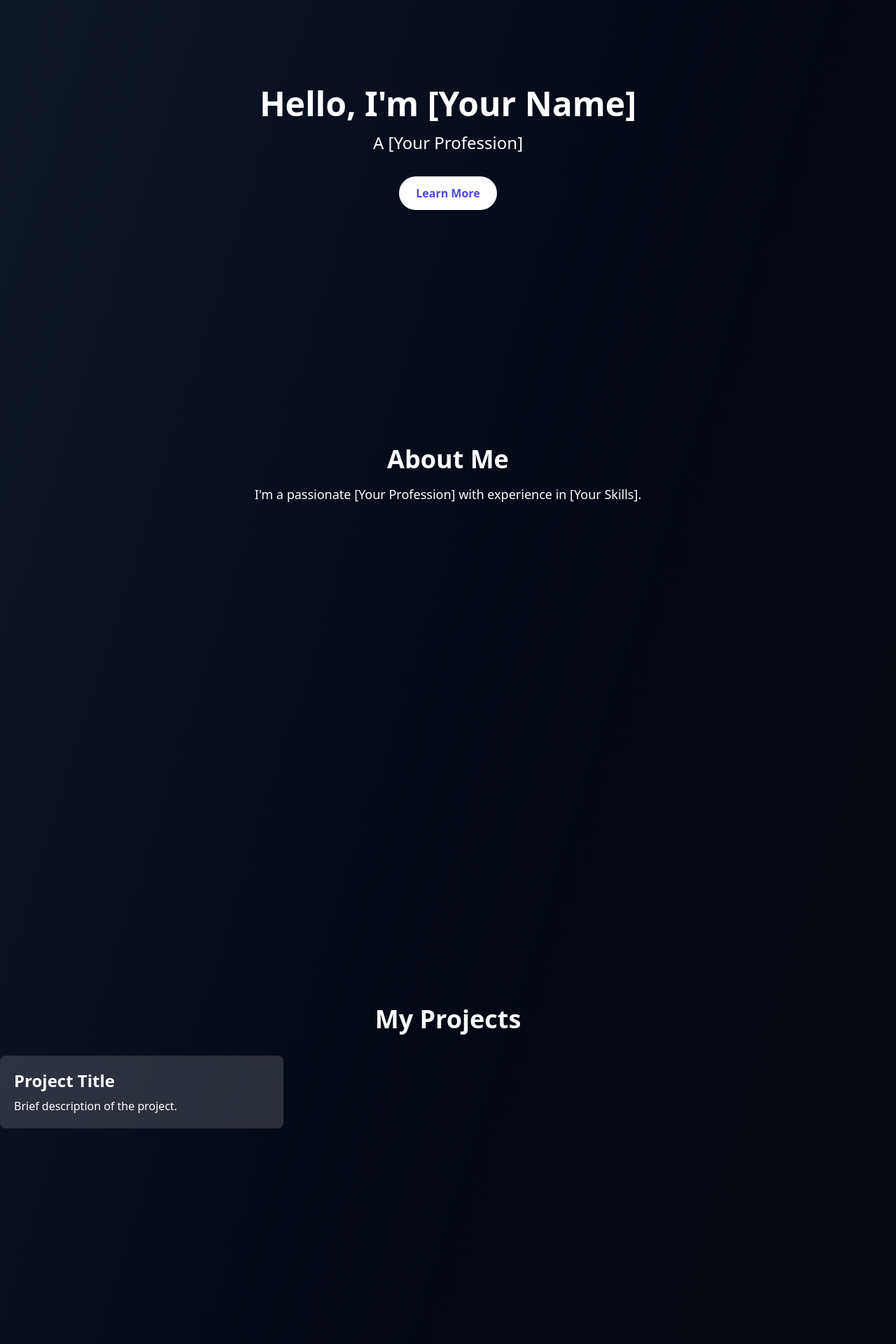
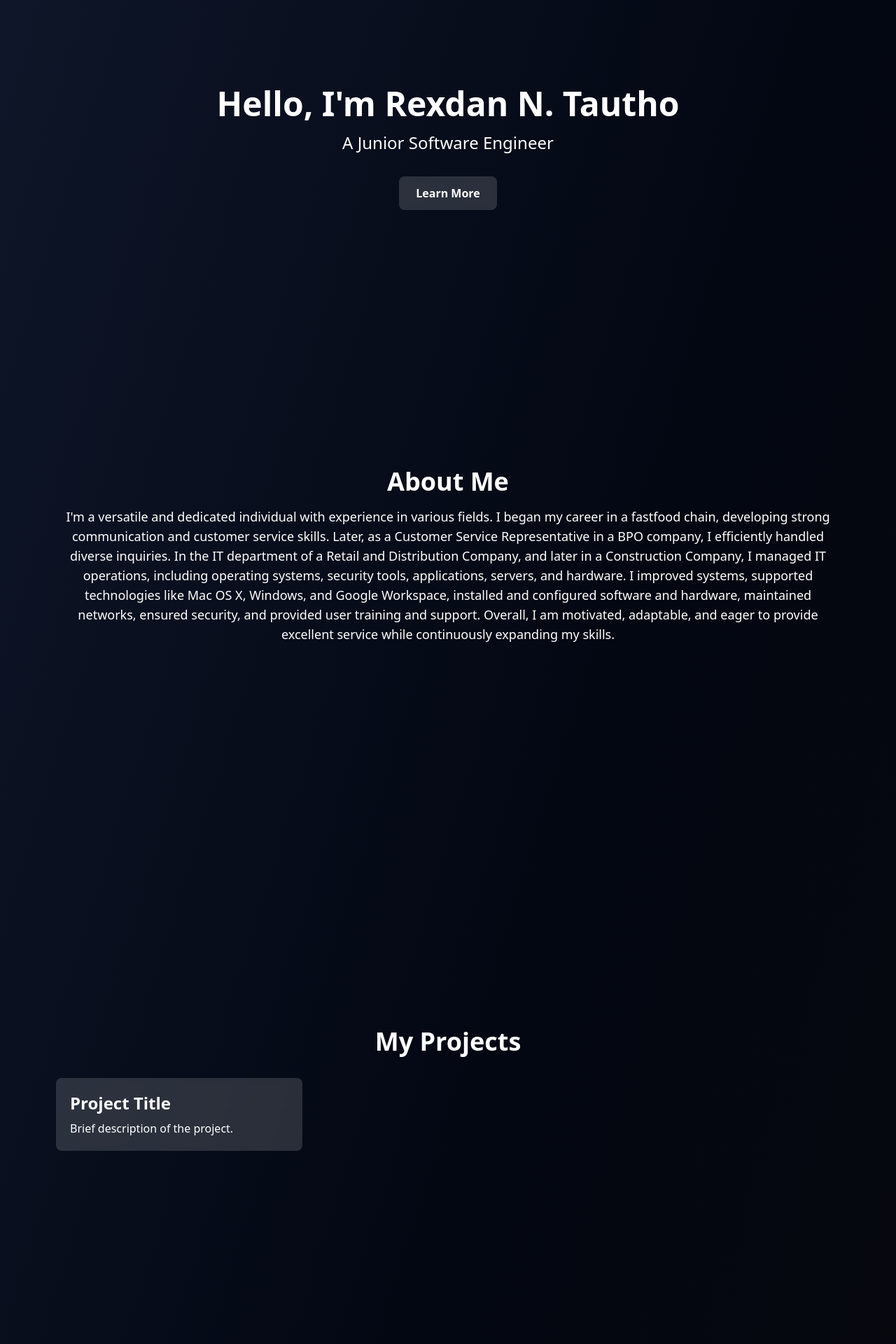
Before and after one commit to rntjfr/ojt-activity2-portfolio, a React (Vite) app: page / in a window 1280 px wide. Shown: the part 280-2200 px from the top of the page at 70% size. Built offline with nearby package versions, Linux system fonts and the light colour scheme.

Commit message:
content update

```diff
--- a/src/components/About.jsx
+++ b/src/components/About.jsx
@@ -2,12 +2,10 @@ import React from 'react';
 
 export default function About() {
     return (
-        <section id="about" className="h-screen">
-            <br />
-            <br />
+        <section id="about" className="p-20 h-screen">
             <h2 className="text-4xl font-bold text-center">About Me</h2>
             <p className="mt-4 text-lg text-center">
-                I'm a passionate [Your Profession] with experience in [Your Skills].
+                I'm a versatile and dedicated individual with experience in various fields. I began my career in a fastfood chain, developing strong communication and customer service skills. Later, as a Customer Service Representative in a BPO company, I efficiently handled diverse inquiries. In the IT department of a Retail and Distribution Company, and later in a Construction Company, I managed IT operations, including operating systems, security tools, applications, servers, and hardware. I improved systems, supported technologies like Mac OS X, Windows, and Google Workspace, installed and configured software and hardware, maintained networks, ensured security, and provided user training and support. Overall, I am motivated, adaptable, and eager to provide excellent service while continuously expanding my skills.
             </p>
         </section>
     );
--- a/src/components/Certifications.jsx
+++ b/src/components/Certifications.jsx
@@ -2,9 +2,8 @@ import React from 'react';
 
 export default function Certifications() {
     return (
-        <section id="certification" className="h-screen">
-            <br />
-            <br />
+        <section id="certification" className="p-20 h-screen">
+
             <h2 className="text-4xl font-bold text-center">Certifications</h2>
             <p className="mt-4 text-lg text-center">
                 You can reach me at <a href="mailto:youremail@example.com" className="underline">youremail@example.com</a>
--- a/src/components/Contact.jsx
+++ b/src/components/Contact.jsx
@@ -2,9 +2,8 @@ import React from 'react';
 
 export default function Contact() {
     return (
-        <section id="contact" className="h-screen">
-            <br />
-            <br />
+        <section id="contact" className="p-20 h-screen">
+
             <h2 className="text-4xl font-bold text-center">Get in Touch</h2>
             <p className="mt-4 text-lg text-center">
                 You can reach me at <a href="mailto:youremail@example.com" className="underline">youremail@example.com</a>
--- a/src/components/Hero.jsx
+++ b/src/components/Hero.jsx
@@ -6,9 +6,9 @@ export default function Hero() {
             <br />
             <br />
 
-            <h1 className="text-5xl font-bold">Hello, I'm [Your Name]</h1>
-            <p className="mt-4 text-2xl">A [Your Profession]</p>
-            <a href="#about" className="mt-8 px-6 py-3 bg-white text-indigo-600 font-semibold rounded-full">
+            <h1 className="text-5xl font-bold">Hello, I'm Rexdan N. Tautho</h1>
+            <p className="mt-4 text-2xl">A Junior Software Engineer</p>
+            <a href="#about" className="mt-8 px-6 py-3 bg-white bg-opacity-15 backdrop-blur-sm p-5 rounded-lg text-white font-semibold rounded-full">
                 Learn More
             </a>
         </section>
--- a/src/components/Projects.jsx
+++ b/src/components/Projects.jsx
@@ -2,9 +2,8 @@ import React from 'react';
 
 export default function Projects() {
     return (
-        <section id="projects" className="h-screen">
-            <br />
-            <br />
+        <section id="projects" className="p-20 h-screen">
+
             <h2 className="text-4xl font-bold text-center">My Projects</h2>
             <div className="mt-8 grid grid-cols-1 md:grid-cols-2 lg:grid-cols-3 gap-8">
                 <div className="bg-white bg-opacity-15 backdrop-blur-sm p-5 rounded-lg">
```
